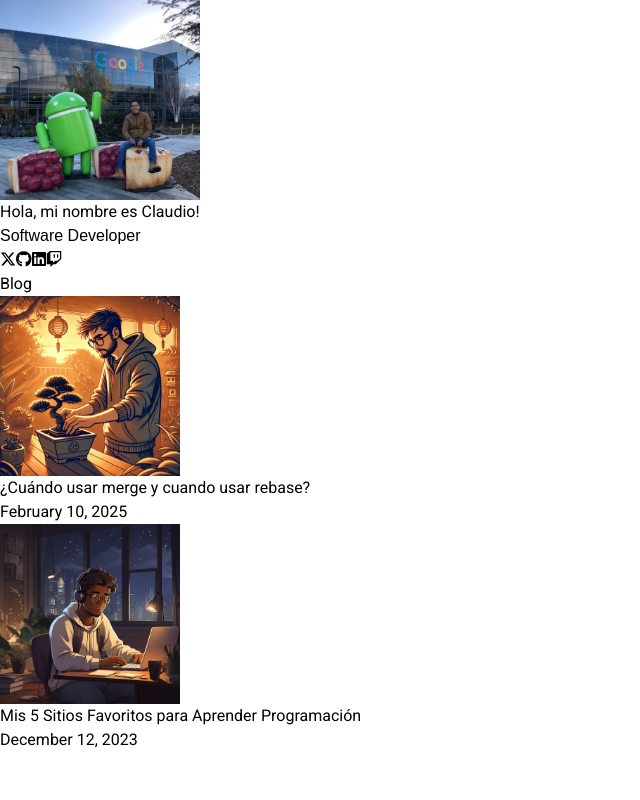
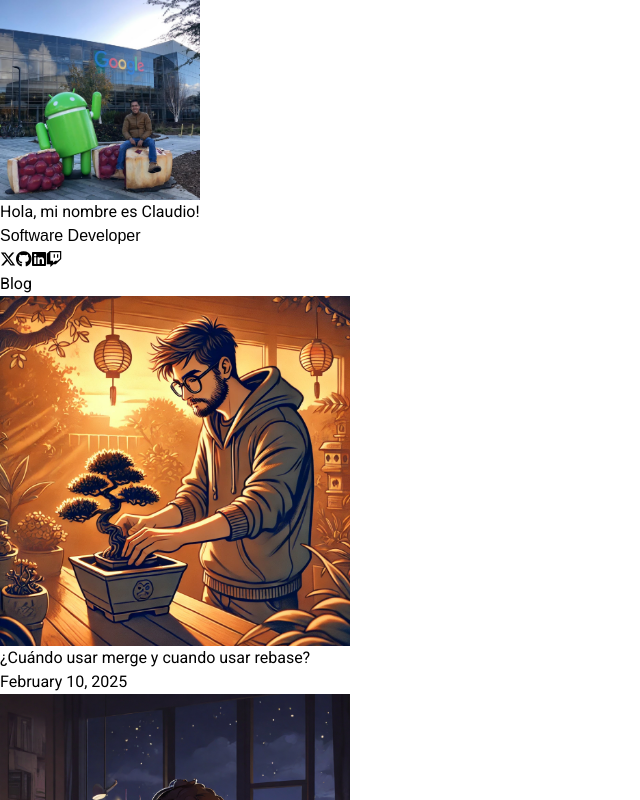
Before and after one commit to claudiocoder/claudio-coder-site, a Next.js app: page / in a window 1280 px wide. Shown: the top 800 px of the page, without its empty margins (0-640 px from the left). Built offline with nearby package versions, Linux system fonts and the light colour scheme; a web font is replaced by a local one.

Commit message:
:sparkles: - Improve Card styles

```diff
--- a/src/components/PostCard.tsx
+++ b/src/components/PostCard.tsx
@@ -6,21 +6,22 @@ import { Blog } from '@/lib/models/Blog'
 
 const PostCard = (post: Blog) => {
   return (
-    <div className='w-[100%] md:w-[80%] lg:w-[60%] shadow-[0_5px_15px_rgba(0,0,0,0.35)] rounded-md flex items-center bg-slate-50 rounded-l-lg max-h-[180px]'>
-      <div className='rounded-l-lg'>
+    <Link href={post.slug as string}>
+      <div className='w-[100%] lg:w-[350px] shadow-[0_5px_15px_rgba(0,0,0,0.35)] rounded-md flex flex-col items-center bg-slate-50 rounded-l-lg'>
+        <div className='rounded-lg'>
           <Image
-          width={180}
-          height={150}
+            width={350}
+            height={350}
             src={post.thumbnailUrl as string}
             alt={post.title as string}
-          className='rounded-l-lg'
+            className='rounded-md object-cover max-h-[300px] '
           />
         </div>
         <div className='flex flex-col items-start justify-between px-3 w-full h-full'>
           <h2
-          className={`${_roboto.className} my-5 text-base sm:text-xl font-bold w-full text-left`}
+            className={`${_roboto.className} my-5 text-base sm:text-2xl font-bold w-full text-left`}
           >
-          <Link href={post.slug as string}>{post.title as string}</Link>
+            {post.title as string}
           </h2>
           <time
             dateTime={post.date as string}
@@ -30,6 +31,7 @@ const PostCard = (post: Blog) => {
           </time>
         </div>
       </div>
+    </Link>
   )
 }
 
```
Lines whose indentation alone changed are shown as unchanged.
